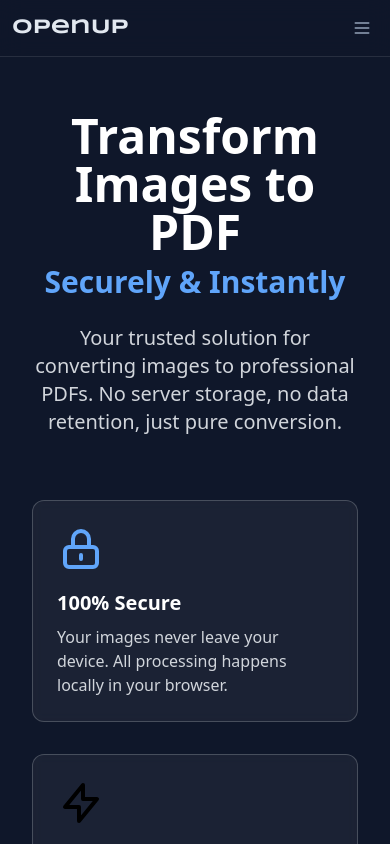
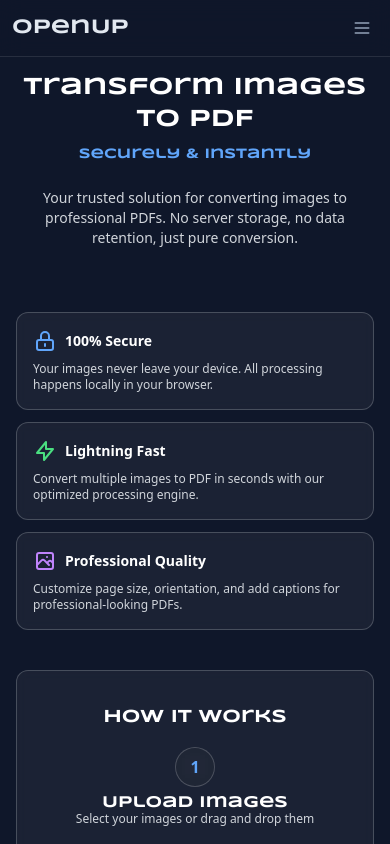
Before and after one commit to TejasMore477/OpenUp, a React (Vite) app: page / in a window 390 px wide. Shown: the top 844 px of the page. Built offline with nearby package versions, Linux system fonts and the light colour scheme.

Commit message:
styles(landing):responsive

```diff
--- a/src/components/layout/Landing.jsx
+++ b/src/components/layout/Landing.jsx
@@ -3,36 +3,40 @@ import ImgToPdf from "../logic/ImgToPdf";
 
 // Extracted Feature Card Component
 const FeatureCard = memo(({ icon, title, description, color }) => (
-  <div className="backdrop-blur-sm bg-white/5 rounded-xl p-6 border border-white/20 transition-all duration-300">
-    <div className={`text-${color}-400 mb-4`}>
-      {icon}
-    </div>
-    <h3 className="text-xl font-semibold text-white mb-2">{title}</h3>
-    <p className="text-gray-300">{description}</p>
+  <div className="backdrop-blur-sm bg-white/5 rounded-xl p-4 sm:p-6 border border-white/20 transition-all duration-300">
+    <h3 className="text-sm sm:text-lg md:text-xl font-semibold text-white mb-2 flex items-center gap-2">
+      <span className={`text-${color}-400 `}>{icon}</span>
+      {title}
+    </h3>
+    <p className="text-gray-300 text-xs sm:text-sm">{description}</p>
   </div>
 ));
 
 // Extracted Step Component
 const Step = memo(({ number, title, description, color }) => (
   <div className="text-center">
-    <div className={`w-12 h-12 bg-${color}-500/20 rounded-full flex items-center justify-center mx-auto mb-4`}>
+    <div
+      className={`w-10 h-10 sm:w-12 sm:h-12 backdrop-blur-md bg-neutral-900/10 rounded-full flex items-center justify-center mx-auto mb-2 sm:mb-4 border border-white/20`}
+    >
       <span className={`text-${color}-400 font-bold`}>{number}</span>
     </div>
-    <h3 className="text-white font-semibold mb-2">{title}</h3>
-    <p className="text-gray-300 text-sm">{description}</p>
+    <h3 className="text-white font-Syncopate leading-none font-semibold sm:mb-2">{title}</h3>
+    <p className="text-gray-300 text-xs sm:text-sm">{description}</p>
   </div>
 ));
 
 // Memoized Hero Section
 const HeroSection = memo(() => (
   <div className="text-center mb-16">
-    <h1 className="text-5xl md:text-7xl font-bold text-white mb-6 animate-fade-in">
+    <h1 className="font-Syncopate text-2xl md:text-5xl font-bold text-white mb-6 animate-fade-in">
       Transform Images to PDF
-      <span className="block text-3xl md:text-4xl text-blue-400 mt-2">Securely & Instantly</span>
+      <span className="block text-sm md:text-xl text-blue-400 mt-2">
+        Securely & Instantly
+      </span>
     </h1>
-    <p className="text-xl text-gray-300 max-w-2xl mx-auto animate-fade-in-delay">
-      Your trusted solution for converting images to professional PDFs.
-      No server storage, no data retention, just pure conversion.
+    <p className="text-sm sm:text-lg text-gray-300 max-w-2xl mx-auto animate-fade-in-delay">
+      Your trusted solution for converting images to professional PDFs. No
+      server storage, no data retention, just pure conversion.
     </p>
   </div>
 ));
@@ -42,38 +46,71 @@ const FeaturesGrid = memo(() => {
   const features = [
     {
       icon: (
-        <svg className="w-12 h-12" fill="none" stroke="currentColor" viewBox="0 0 24 24">
-          <path strokeLinecap="round" strokeLinejoin="round" strokeWidth="2" d="M12 15v2m-6 4h12a2 2 0 002-2v-6a2 2 0 00-2-2H6a2 2 0 00-2 2v6a2 2 0 002 2zm10-10V7a4 4 0 00-8 0v4h8z" />
+        <svg
+          className="w-6 h-6 sm:w-12 sm:h-12 text-blue-400"
+          fill="none"
+          stroke="currentColor"
+          viewBox="0 0 24 24"
+        >
+          <path
+            strokeLinecap="round"
+            strokeLinejoin="round"
+            strokeWidth="2"
+            d="M12 15v2m-6 4h12a2 2 0 002-2v-6a2 2 0 00-2-2H6a2 2 0 00-2 2v6a2 2 0 002 2zm10-10V7a4 4 0 00-8 0v4h8z"
+          />
         </svg>
       ),
       title: "100% Secure",
-      description: "Your images never leave your device. All processing happens locally in your browser.",
-      color: "blue"
+      description:
+        "Your images never leave your device. All processing happens locally in your browser.",
+      color: "blue",
     },
     {
       icon: (
-        <svg className="w-12 h-12" fill="none" stroke="currentColor" viewBox="0 0 24 24">
-          <path strokeLinecap="round" strokeLinejoin="round" strokeWidth="2" d="M13 10V3L4 14h7v7l9-11h-7z" />
+        <svg
+          className="w-6 h-6 sm:w-12 sm:h-12 text-green-400"
+          fill="none"
+          stroke="currentColor"
+          viewBox="0 0 24 24"
+        >
+          <path
+            strokeLinecap="round"
+            strokeLinejoin="round"
+            strokeWidth="2"
+            d="M13 10V3L4 14h7v7l9-11h-7z"
+          />
         </svg>
       ),
       title: "Lightning Fast",
-      description: "Convert multiple images to PDF in seconds with our optimized processing engine.",
-      color: "green"
+      description:
+        "Convert multiple images to PDF in seconds with our optimized processing engine.",
+      color: "green",
     },
     {
       icon: (
-        <svg className="w-12 h-12" fill="none" stroke="currentColor" viewBox="0 0 24 24">
-          <path strokeLinecap="round" strokeLinejoin="round" strokeWidth="2" d="M4 16l4.586-4.586a2 2 0 012.828 0L16 16m-2-2l1.586-1.586a2 2 0 012.828 0L20 14m-6-6h.01M6 20h12a2 2 0 002-2V6a2 2 0 00-2-2H6a2 2 0 00-2 2v12a2 2 0 002 2z" />
+        <svg
+          className="w-6 h-6 sm:w-12 sm:h-12 text-purple-400"
+          fill="none"
+          stroke="currentColor"
+          viewBox="0 0 24 24"
+        >
+          <path
+            strokeLinecap="round"
+            strokeLinejoin="round"
+            strokeWidth="2"
+            d="M4 16l4.586-4.586a2 2 0 012.828 0L16 16m-2-2l1.586-1.586a2 2 0 012.828 0L20 14m-6-6h.01M6 20h12a2 2 0 002-2V6a2 2 0 00-2-2H6a2 2 0 00-2 2v12a2 2 0 002 2z"
+          />
         </svg>
       ),
       title: "Professional Quality",
-      description: "Customize page size, orientation, and add captions for professional-looking PDFs.",
-      color: "purple"
-    }
+      description:
+        "Customize page size, orientation, and add captions for professional-looking PDFs.",
+      color: "purple",
+    },
   ];
 
   return (
-    <div className="grid md:grid-cols-3 gap-8 mb-16">
+    <div className="grid md:grid-cols-3 gap-3 sm:gap-8 mb-10 sm:mb-16">
       {features.map((feature, index) => (
         <FeatureCard key={index} {...feature} />
       ))}
@@ -84,16 +121,38 @@ const FeaturesGrid = memo(() => {
 // Memoized How It Works Section
 const HowItWorks = memo(() => {
   const steps = [
-    { number: 1, title: "Upload Images", description: "Select your images or drag and drop them", color: "blue" },
-    { number: 2, title: "Customize", description: "Adjust settings and add captions", color: "green" },
-    { number: 3, title: "Preview", description: "Check how your PDF will look", color: "purple" },
-    { number: 4, title: "Download", description: "Get your PDF instantly", color: "red" }
+    {
+      number: 1,
+      title: "Upload Images",
+      description: "Select your images or drag and drop them",
+      color: "blue",
+    },
+    {
+      number: 2,
+      title: "Customize",
+      description: "Adjust settings and add captions",
+      color: "green",
+    },
+    {
+      number: 3,
+      title: "Preview",
+      description: "Check how your PDF will look",
+      color: "purple",
+    },
+    {
+      number: 4,
+      title: "Download",
+      description: "Get your PDF instantly",
+      color: "red",
+    },
   ];
 
   return (
-    <div className="backdrop-blur-sm bg-white/5 rounded-xl p-8 border border-white/20 mb-16">
-      <h2 className="text-3xl font-bold text-white mb-8 text-center">How It Works</h2>
-      <div className="grid md:grid-cols-4 gap-6">
+    <div className="backdrop-blur-sm bg-white/5 rounded-xl py-8 sm:p-8 border border-white/20 mb-10 sm:mb-16">
+      <h2 className="text-lg md:text-xl font-Syncopate font-bold text-white mb-4 sm:mb-8 text-center">
+        How It Works
+      </h2>
+      <div className="grid md:grid-cols-4 gap-5 sm:gap-6">
         {steps.map((step, index) => (
           <Step key={index} {...step} />
         ))}
@@ -105,7 +164,7 @@ const HowItWorks = memo(() => {
 function Landing() {
   return (
     <div className="min-h-screen bg-gradient-to-br from-darkTheme via-slate-900 to-darkTheme">
-      <section className="relative py-20 px-4">
+      <section className="relative py-10 sm:py-20 sm:px-4">
         <div className="max-w-7xl mx-auto">
           <HeroSection />
           <FeaturesGrid />
```
